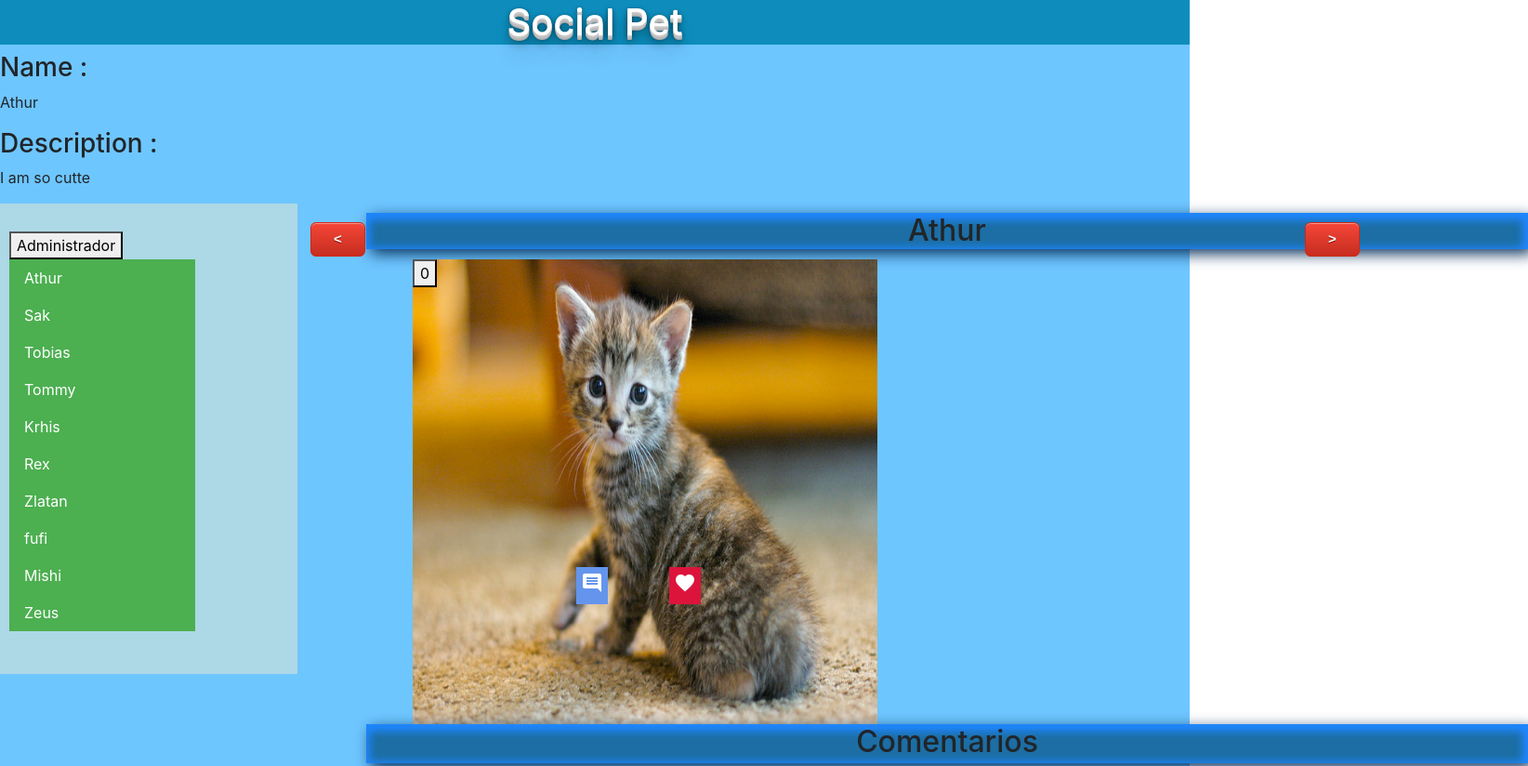
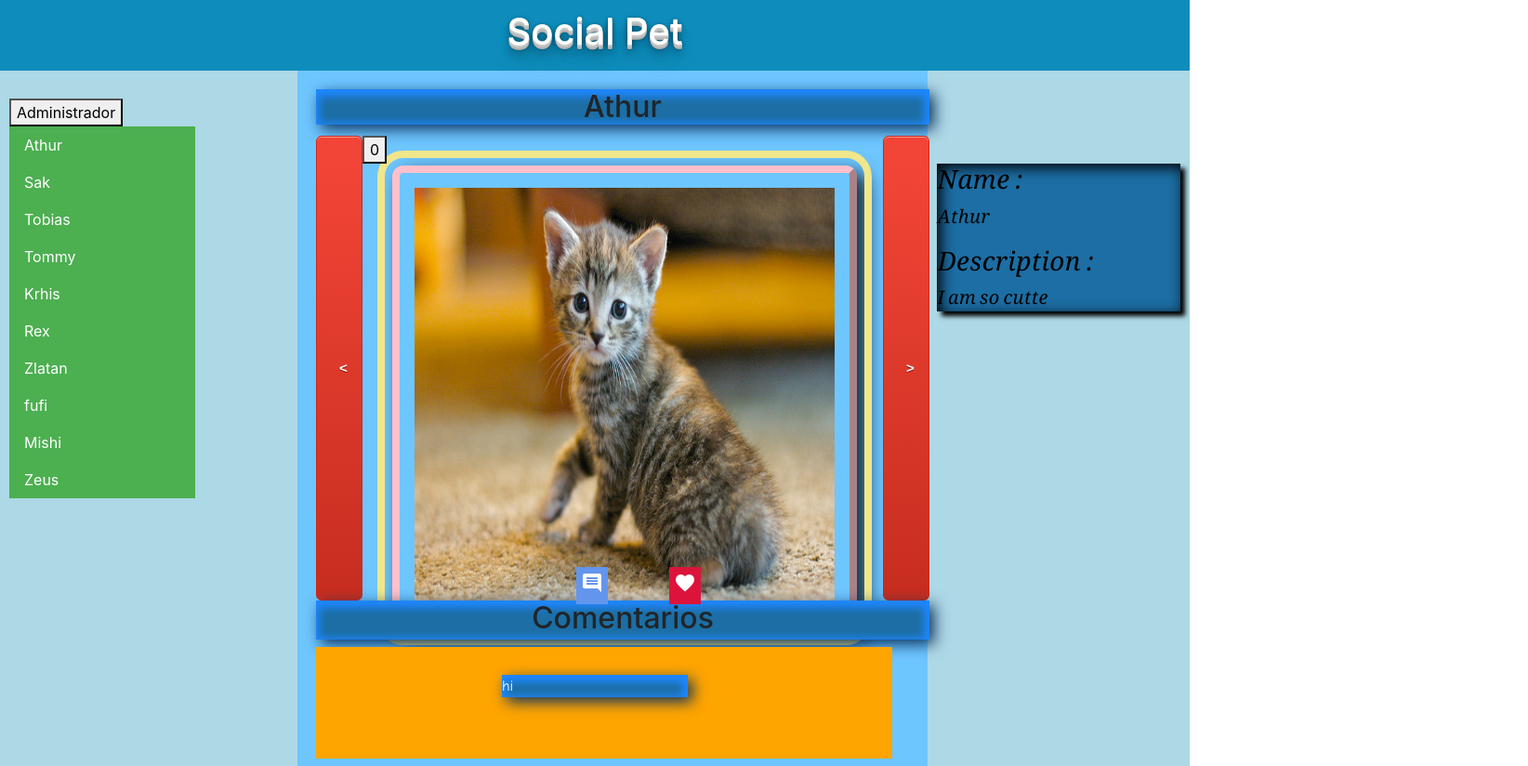
Before and after one commit to JCPosso/SocialPetProject, a plain HTML site: page index.html in a window 1280 px wide. Shown: the top 824 px of the page at 93% size, 1644 px wide, since content can reach past the window. Drawn offline with nearby package versions, Linux system fonts and the light colour scheme.

Commit message:
nuevos estilos

```diff
--- a/main.css
+++ b/main.css
@@ -1,5 +1,5 @@
-body
-{
+body {
+    background-color: #f24537;
 }
 #title {
     color: #FFFFFF;
@@ -8,33 +8,107 @@ body
     color: #FFFFFF;
     background: #0e8dbc;
     text-align: center;
+    padding: 10px 10px;
+}
+#sidebar {
+    float: left;
+    width: 25%;
+    height:800px;
+    background-color: lightblue;
+    padding: 30px 10px;
 }
 #main-content {
-    width: 75%;
-    margin-left: 30%;
-    padding: 10px;
+    margin-left: 9px;
+    padding: 20px;
+}
+.navi-button {
+    box-shadow: inset 0px 1px 0px 0px #f5978e;
+    background: linear-gradient(to bottom, #f24537 5%, #c62d1f 100%);
+    background-color: #f24537;
+    border-radius: 6px;
+    border: 1px solid #d02718;
+    display: inline-block;
+    cursor: pointer;
+    color: #ffffff;
+    font-family: Arial;
+    font-size: 15px;
+    font-weight: bold;
+    padding: 6px 24px;
+    text-decoration: none;
+    text-shadow: 0px 1px 0px #810e05;
+}
+
+.left {
+    float: left;
+    width: 50px;
+    height: 500px;
+}
+img {
+    margin-left: 10px;
+    width: 500px;
+    height: 500px;
+}
+.kitten-image {
+    -webkit-box-shadow: 10px 10px 19px 2px rgba(0,0,0,0.75);
+    -moz-box-shadow: 10px 10px 19px 2px rgba(0,0,0,0.75);
+    box-shadow: 10px 10px 19px 2px rgba(0,0,0,0.75);
+    cursor: pointer;
+    border: 0.5rem outset pink;
+    outline: 0.5rem solid khaki;
+    border-radius: 12px;
+    font: bold 1rem sans-serif;
+    margin: 2rem;
+    padding: 1rem;
+    outline-offset: 0.5rem;
+}
+.right {
+    float:right;
+    width: 50px;
+    height: 500px;
+}
+#right-content {
+    float: right;
+    width: 22%;
+    height: 800px;
+    background-color: lightblue;
+    padding: 100px 10px;
 }
 #comment-content {
     background-color: orange;
+    margin-right: 40px;
+    max-height: 200px;
+    overflow-y: scroll;
     padding: 30px 200px;
-    margin-left: 450px;
-    margin-right: 400px;
-    max-height: 90px;
-    overflow-y: scroll;
 }
-#BoxEditor {
-    -webkit-box-shadow: 0px 0px 0px 5px #A0A0A0, inset 0px 10px 27px -8px #141414, inset 0px -10px 27px -8px #A31925, 5px 5px 15px 5px rgba(255,16,44,0);
-    box-shadow: 0px 0px 0px 5px #A0A0A0, inset 0px 10px 27px -8px #141414, inset 0px -10px 27px -8px #A31925, 5px 5px 15px 5px rgba(255,16,44,0);
+.box-comment {
+    -webkit-box-shadow: inset -1px 3px 8px 5px #1F87FF, 2px 5px 16px 0px #0B325E, 5px 5px 15px 5px rgba(0,0,0,0);
+    box-shadow: inset -1px 3px 8px 5px #1F87FF, 5px 5px 16px 0px #0B325E, 5px 5px 15px 5px rgba(0,0,0,0);
+    background: #1C6EA4;
 }
-#sidebar {
-    float:left;
-    width:25%;
-    background-color:lightblue;
-    padding: 30px 10px;
+.BoxEditor {
+    -webkit-box-shadow: 0px 0px 0px 5px #A0A0A0, inset 0px 10px 27px -8px #141414, inset 0px -10px 27px -8px #A31925, inset 5px 5px 15px 5px rgba(0,0,0,0);
+    box-shadow: 0px 0px 0px 5px #A0A0A0, inset 0px 10px 27px -8px #141414, inset 0px -10px 27px -8px #A31925, inset 5px 5px 15px 5px rgba(0,0,0,0);
+    background: #3DA484;
 }
-.contenedor:hover .imagen {
-    -webkit-transform: scale(1.1);
-    transform: scale(1.025);
+
+body#tinymce {
+    background: #FFFFFF
+}
+.box-description {
+    -webkit-box-shadow: 5px 5px 5px 0px #000000, inset 4px 4px 15px 0px #000000, 5px 5px 15px 5px rgba(0,0,0,0);
+    box-shadow: 5px 5px 5px 0px #000000, inset 4px 4px 15px 0px #000000, 5px 5px 15px 5px rgba(0,0,0,0);
+    background: #1C6EA4;
+}
+body#tinymce {
+    background: #FFFFFF
+}
+.styleFont {
+    font-family: Georgia, serif;
+    font-size: 20px;
+    letter-spacing: 0.4px;
+    word-spacing: -1.8px;
+    color: #000000;
+    font-style: italic;
 }
 
 ul {
@@ -57,11 +131,6 @@ li a.active {
 li a:hover:not(.active) {
   background-color: #555;
   color: white;
-}
-
-img{
-    width: 500px;
-    height: 500px;
 }
 .btnl {
     position: absolute;
@@ -86,34 +155,6 @@ img{
     left: 620px;
     padding: 5px;
 }
-
-.navi-button {
-    box-shadow: inset 0px 1px 0px 0px #f5978e;
-    background: linear-gradient(to bottom, #f24537 5%, #c62d1f 100%);
-    background-color: #f24537;
-    border-radius: 6px;
-    border: 1px solid #d02718;
-    display: inline-block;
-    cursor: pointer;
-    color: #ffffff;
-    font-family: Arial;
-    font-size: 15px;
-    font-weight: bold;
-    padding: 6px 24px;
-    text-decoration: none;
-    text-shadow: 0px 1px 0px #810e05;
-}
-.left {
-    position: relative;
-    left: -60px;
-    top: -40px;
-}
-.right {
-    position: relative;
-    left: 430px;
-    top: -40px;
-}
-
 .navi-button :hover {
     background: linear-gradient(to bottom, #c62d1f 5%, #f24537 100%);
     background-color: #c62d1f;
@@ -130,68 +171,3 @@ div.com {
     width: 300px;
     border: 3px solid #73AD21;
 }
-.box-comment {
-    -webkit-box-shadow: inset -1px 3px 8px 5px #1F87FF, 2px 5px 16px 0px #0B325E, 5px 5px 15px 5px rgba(0,0,0,0);
-    box-shadow: inset -1px 3px 8px 5px #1F87FF, 5px 5px 16px 0px #0B325E, 5px 5px 15px 5px rgba(0,0,0,0);
-    background: #1C6EA4;
-}
-
-body#tinymce {
-    background: #FFFFFF
-}
-.switch {
-    position: relative;
-    display: inline-block;
-    width: 60px;
-    height: 34px;
-}
-.switch input {
-  opacity: 0;
-  width: 0;
-  height: 0;
-}
-.slider {
-  position: absolute;
-  cursor: pointer;
-  top: 0;
-  left: 0;
-  right: 0;
-  bottom: 0;
-  background-color: #ccc;
-  -webkit-transition: .4s;
-  transition: .4s;
-}
-
-.slider:before {
-  position: absolute;
-  content: "";
-  height: 26px;
-  width: 26px;
-  left: 4px;
-  bottom: 4px;
-  background-color: white;
-  -webkit-transition: .4s;
-  transition: .4s;
-}
-
-input:checked + .slider {
-  background-color: #2196F3;
-}
-
-input:focus + .slider {
-  box-shadow: 0 0 1px #2196F3;
-}
-
-input:checked + .slider:before {
-  -webkit-transform: translateX(26px);
-  -ms-transform: translateX(26px);
-  transform: translateX(26px);
-}
-/* Rounded sliders */
-.slider.round {
-  border-radius: 34px;
-}
-
-.slider.round:before {
-  border-radius: 50%;
-}
```
